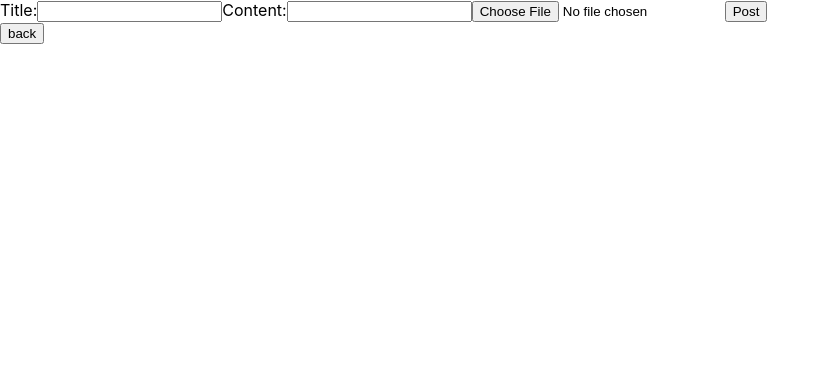
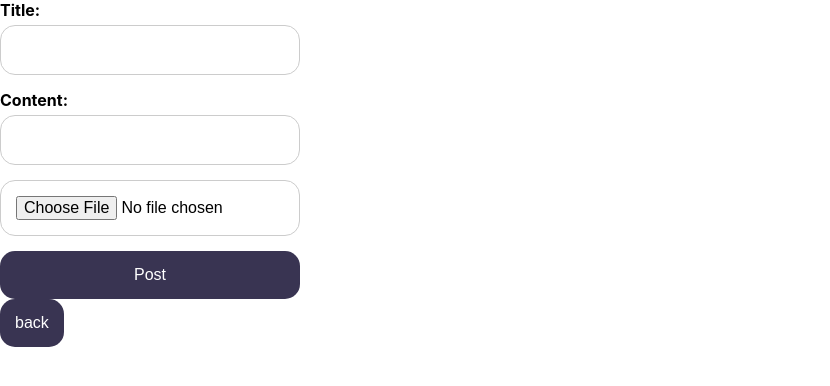
Before and after one commit to SumedhaKun/butterfly_frontend, a React (Create React App) app: page /post in a window 1280 px wide. Shown: the top 386 px of the page, without its empty margins (0-830 px from the left). Built offline with nearby package versions, Linux system fonts and the light colour scheme.

Commit message:
added styling to login

```diff
--- a/src/App.css
+++ b/src/App.css
@@ -3,6 +3,84 @@
 }
 
 /* src/Navbar.css */
+.login-container {
+  display: flex;
+  flex-direction: column;
+  align-items: center;
+  justify-content: center;
+  height: 100vh;
+  background-color: #f7f3ee;
+  padding: 20px;
+  border-radius: 10px;
+  box-shadow: 0 4px 20px rgba(0, 0, 0, 0.1);
+}
+
+h2 {
+  margin-bottom: 20px;
+}
+
+form {
+  display: flex;
+  flex-direction: column;
+  width: 300px;
+}
+
+label {
+  margin-bottom: 5px;
+  font-weight: bold;
+}
+
+input {
+  padding: 15px;
+  margin-bottom: 15px;
+  border: 1px solid #ccc;
+  border-radius: 5px;
+  font-size: 16px;
+  border-radius: 15px;
+}
+.logo {
+  width: 250px; /* Adjust size as needed */
+  height: auto;
+  margin-bottom: 20px; /* Space between logo and heading */
+}
+
+button {
+  padding: 15px;
+  background-color: #393452; /* Updated color */
+  color: white;
+  border: none;
+  border-radius: 15px;
+  font-size: 16px;
+  cursor: pointer;
+}
+
+button:hover {
+  background-color: #2c2a3c; /* Slightly darker shade for hover */
+}
+
+input:focus {
+  border-color: #007BFF;
+  outline: none;
+}
+
+.required {
+  color: red;
+  margin-left: 5px;
+}
+
+.login {
+  padding: 15px;
+  background-color: #007BFF;
+  color: white;
+  border: none;
+  border-radius: 5px;
+  font-size: 16px;
+  cursor: pointer;
+}
+
+.login:hover {
+  background-color: #0056b3;
+}
 
 .navbar {
   background-color: #333;
--- a/src/Login.js
+++ b/src/Login.js
@@ -21,29 +21,40 @@ const Login = () => {
   };
 
   return (
+    <div>
+      <Navbar />
  <div className="login-container">
-        <Navbar/>
+ <img src="/logo.png" alt="Logo" className="logo" />
   <h2>Login</h2>
   <form onSubmit={handleLogin}>
-        <label htmlFor="text">Username:</label>
+    <label htmlFor="username">
+    </label>
     <input
-          type="username"
+      type="text"
       id="username"
       value={username}
       onChange={(e) => setUsername(e.target.value)}
+      placeholder="Enter username"
       required
     />
-        <label htmlFor="password">Password:</label>
+
+    <label htmlFor="password">
+    </label>
     <input
       type="password"
       id="password"
       value={password}
       onChange={(e) => setPassword(e.target.value)}
+      placeholder="Enter password"
       required
     />
-        <button type="submit">Login</button>
+
+    <button type="submit" className='login' >Login</button>
   </form>
 </div>
+    </div>
+
+
   );
 }
 
```
Also changed, not shown: src/Login.css (added). Lines whose indentation alone changed are shown as unchanged.
